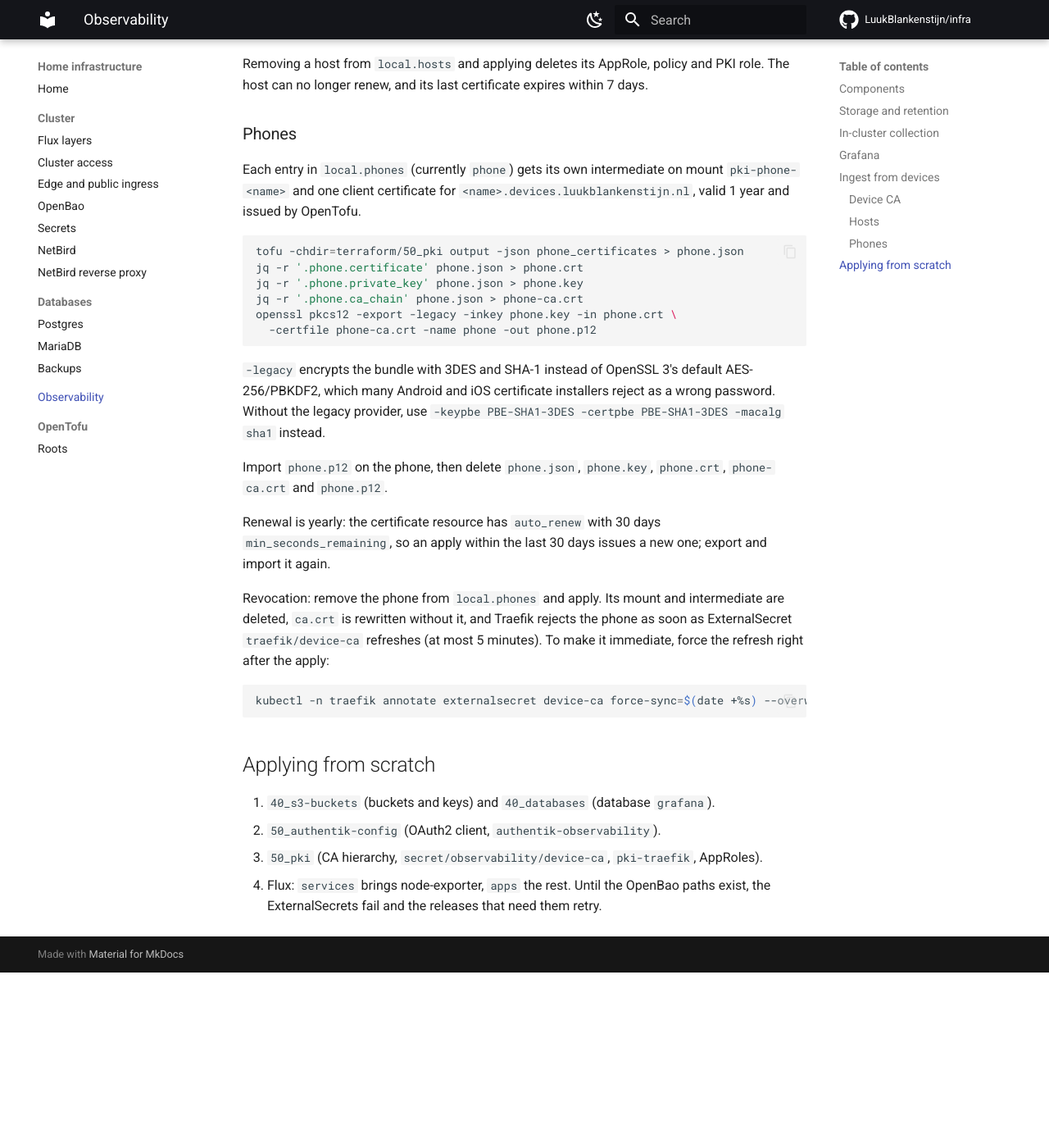
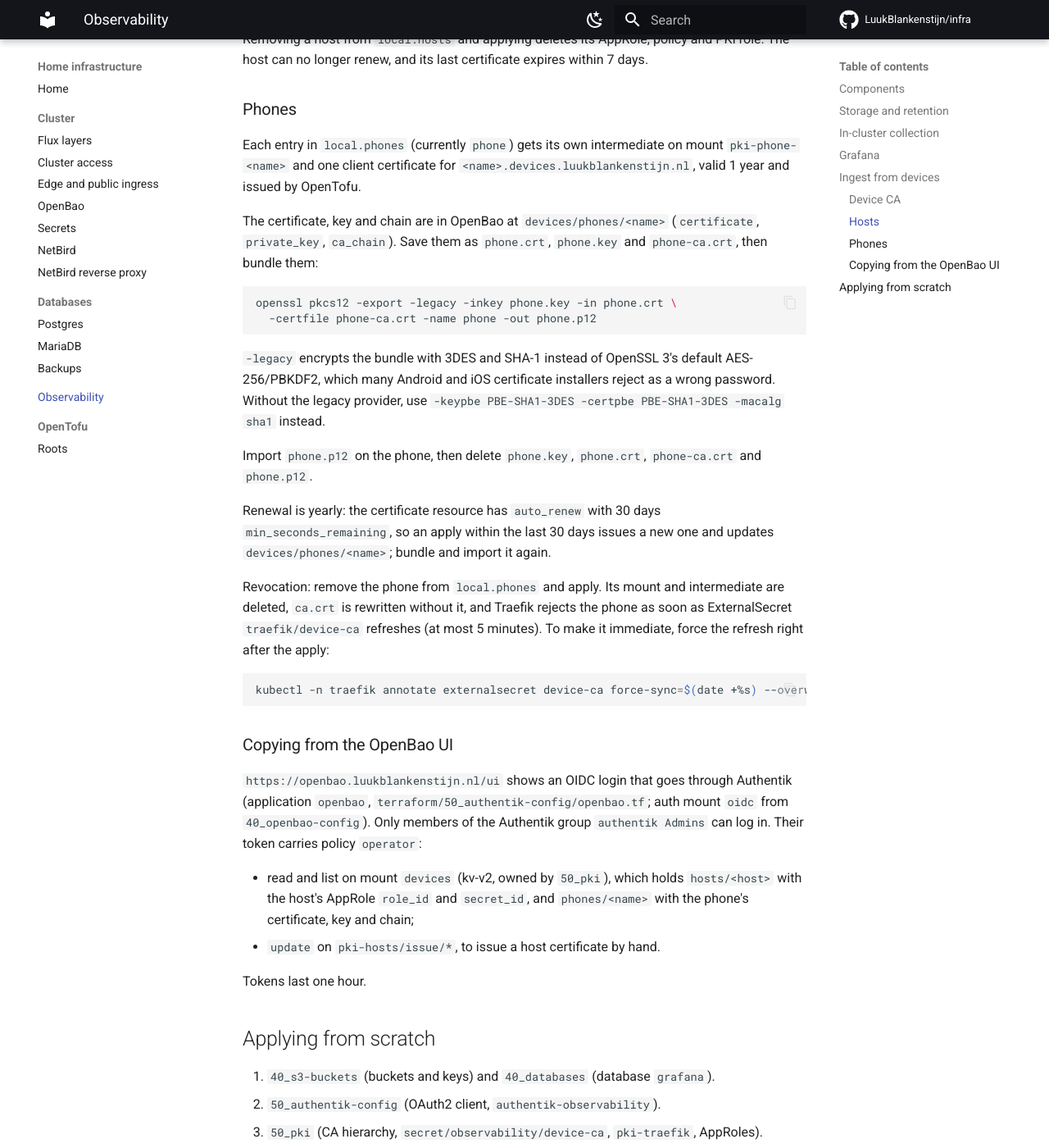
Before and after one commit to LuukBlankenstijn/infra, an MkDocs documentation site: the page built from docs/observability/index.md, in a window 1280 px wide and 1400 px high, scrolled down 5397 px. Shown: the whole window at 82% size. Built offline with MkDocs 1.6.1 and Material for MkDocs 9.7.7, drawn with Linux system fonts in a browser that asks for light colours; comment, search, counter and statistics services are not loaded; before the commit the page ends 6583 px from its top, so only the background shows below that; some of the changed text lies outside the part shown.

Commit message:
feat(openbao): Authentik login and a devices mount for copying device credentials from the UI

````diff
--- a/docs/observability/index.md
+++ b/docs/observability/index.md
@@ -183,11 +183,9 @@ creates:
 - AppRole `device-<host>` on auth mount `approle` with that policy (1-hour
   tokens) and one SecretID.
 
-```sh
-tofu -chdir=terraform/50_pki output -json host_approles
-```
-
-prints `role_id` and `secret_id` per host. What a host needs to renew:
+The same values are in OpenBao at `devices/hosts/<host>` (`role_id`,
+`secret_id`); see [Copying from the OpenBao UI](#copying-from-the-openbao-ui).
+What a host needs to renew:
 
 | Setting | Value |
 | --- | --- |
@@ -210,11 +208,11 @@ Each entry in `local.phones` (currently `phone`) gets its own intermediate on
 mount `pki-phone-<name>` and one client certificate for
 `<name>.devices.luukblankenstijn.nl`, valid 1 year and issued by OpenTofu.
 
+The certificate, key and chain are in OpenBao at `devices/phones/<name>`
+(`certificate`, `private_key`, `ca_chain`). Save them as `phone.crt`,
+`phone.key` and `phone-ca.crt`, then bundle them:
+
 ```sh
-tofu -chdir=terraform/50_pki output -json phone_certificates > phone.json
-jq -r '.phone.certificate' phone.json > phone.crt
-jq -r '.phone.private_key' phone.json > phone.key
-jq -r '.phone.ca_chain' phone.json > phone-ca.crt
 openssl pkcs12 -export -legacy -inkey phone.key -in phone.crt \
   -certfile phone-ca.crt -name phone -out phone.p12
 ```
@@ -224,12 +222,12 @@ default AES-256/PBKDF2, which many Android and iOS certificate installers
 reject as a wrong password. Without the legacy provider, use
 `-keypbe PBE-SHA1-3DES -certpbe PBE-SHA1-3DES -macalg sha1` instead.
 
-Import `phone.p12` on the phone, then delete `phone.json`, `phone.key`,
-`phone.crt`, `phone-ca.crt` and `phone.p12`.
+Import `phone.p12` on the phone, then delete `phone.key`, `phone.crt`,
+`phone-ca.crt` and `phone.p12`.
 
 Renewal is yearly: the certificate resource has `auto_renew` with 30 days
-`min_seconds_remaining`, so an apply within the last 30 days issues a new one;
-export and import it again.
+`min_seconds_remaining`, so an apply within the last 30 days issues a new one
+and updates `devices/phones/<name>`; bundle and import it again.
 
 Revocation: remove the phone from `local.phones` and apply. Its mount and
 intermediate are deleted, `ca.crt` is rewritten without it, and Traefik rejects
@@ -240,6 +238,20 @@ minutes). To make it immediate, force the refresh right after the apply:
 kubectl -n traefik annotate externalsecret device-ca force-sync=$(date +%s) --overwrite
 ```
 
+### Copying from the OpenBao UI
+
+`https://openbao.luukblankenstijn.nl/ui` shows an OIDC login that goes through
+Authentik (application `openbao`, `terraform/50_authentik-config/openbao.tf`;
+auth mount `oidc` from `40_openbao-config`). Only members of the Authentik
+group `authentik Admins` can log in. Their token carries policy `operator`:
+
+- read and list on mount `devices` (kv-v2, owned by `50_pki`), which holds
+  `hosts/<host>` with the host's AppRole `role_id` and `secret_id`, and
+  `phones/<name>` with the phone's certificate, key and chain;
+- `update` on `pki-hosts/issue/*`, to issue a host certificate by hand.
+
+Tokens last one hour.
+
 ## Applying from scratch
 
 1. `40_s3-buckets` (buckets and keys) and `40_databases` (database `grafana`).
````
Also changed, not shown: 3 other files.
